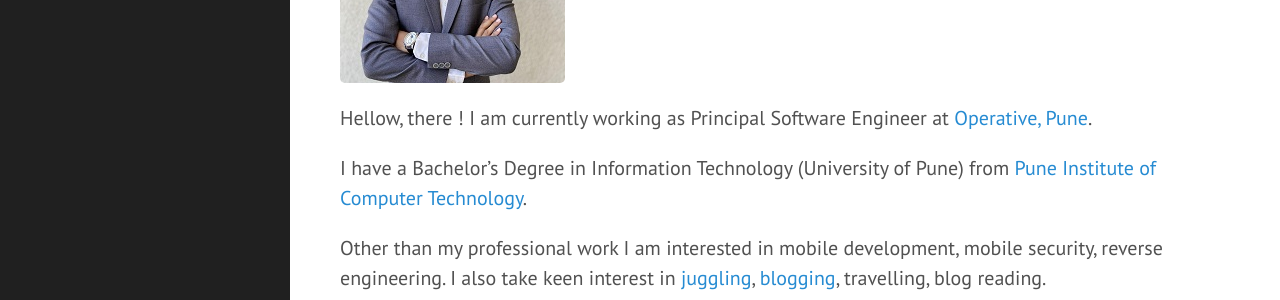
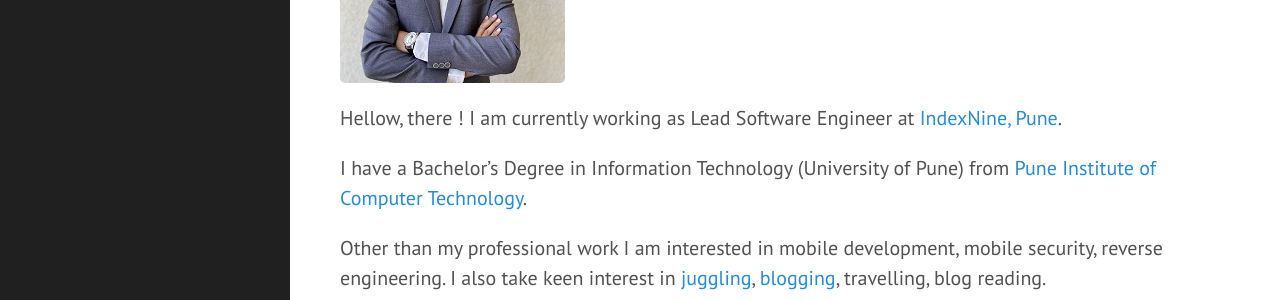
Before and after one commit to shubham-aher/shubham-aher.github.io, a Jekyll site: the page built from about.md, in a window 1280 px wide and 1321 px high. Shown: the part 282-582 px from the top of the window. Built offline with Jekyll 4.4.1, drawn with Linux system fonts in a browser that asks for light colours; nearby versions of some CDN libraries; comment, search, counter and statistics services are not loaded.

Commit message:
Update about.md
Adding job profile details.

```diff
--- a/about.md
+++ b/about.md
@@ -5,7 +5,7 @@ title: About
 
 ![Profile Picture](/public/dp.jpg)
 
-Hellow, there ! I am currently working as Principal Software Engineer at <a href="https://www.operative.com" target="_blank">Operative, Pune</a>.
+Hellow, there ! I am currently working as Lead Software Engineer at <a href="https://www.indexnine.com" target="_blank">IndexNine, Pune</a>.
 
 I have a Bachelor's Degree in Information Technology (University of Pune) from <a href="https://en.wikipedia.org/wiki/Pune_Institute_of_Computer_Technology" target="_blank">Pune Institute of Computer Technology</a>.
 
```
